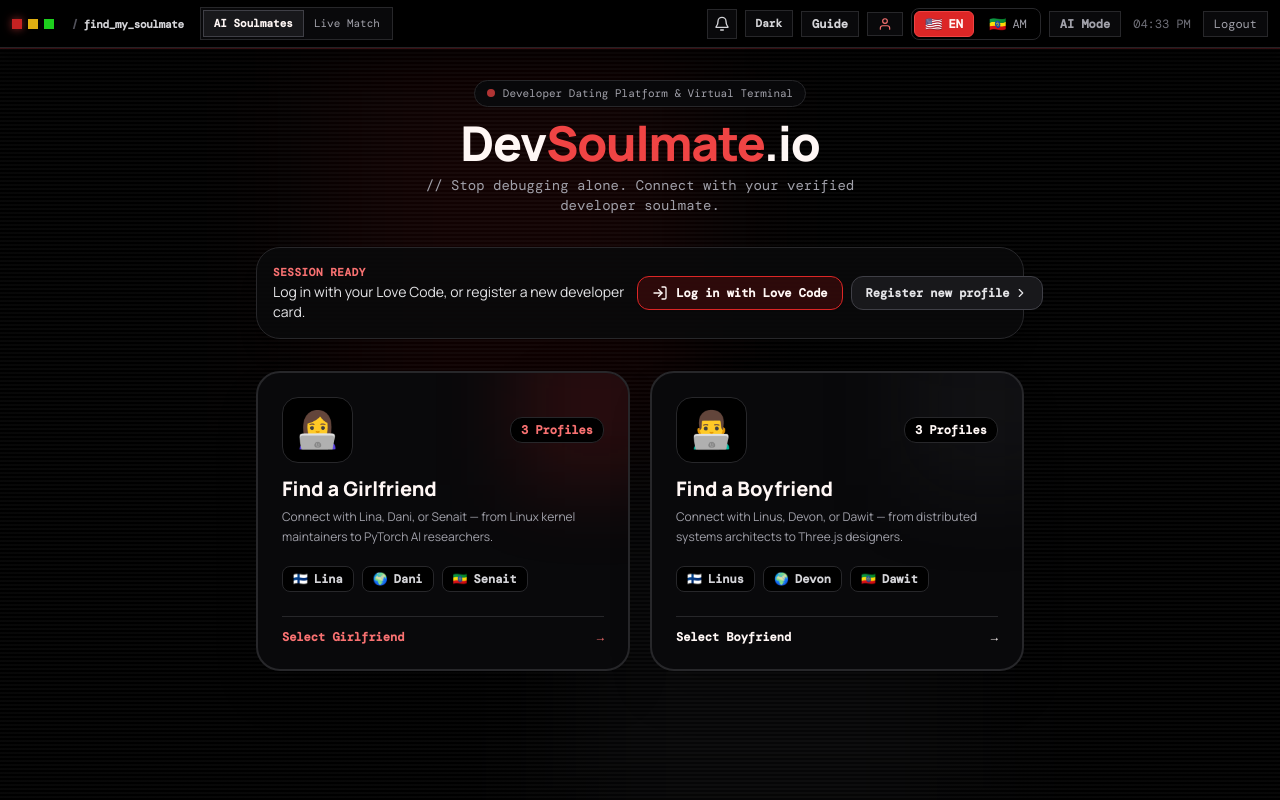
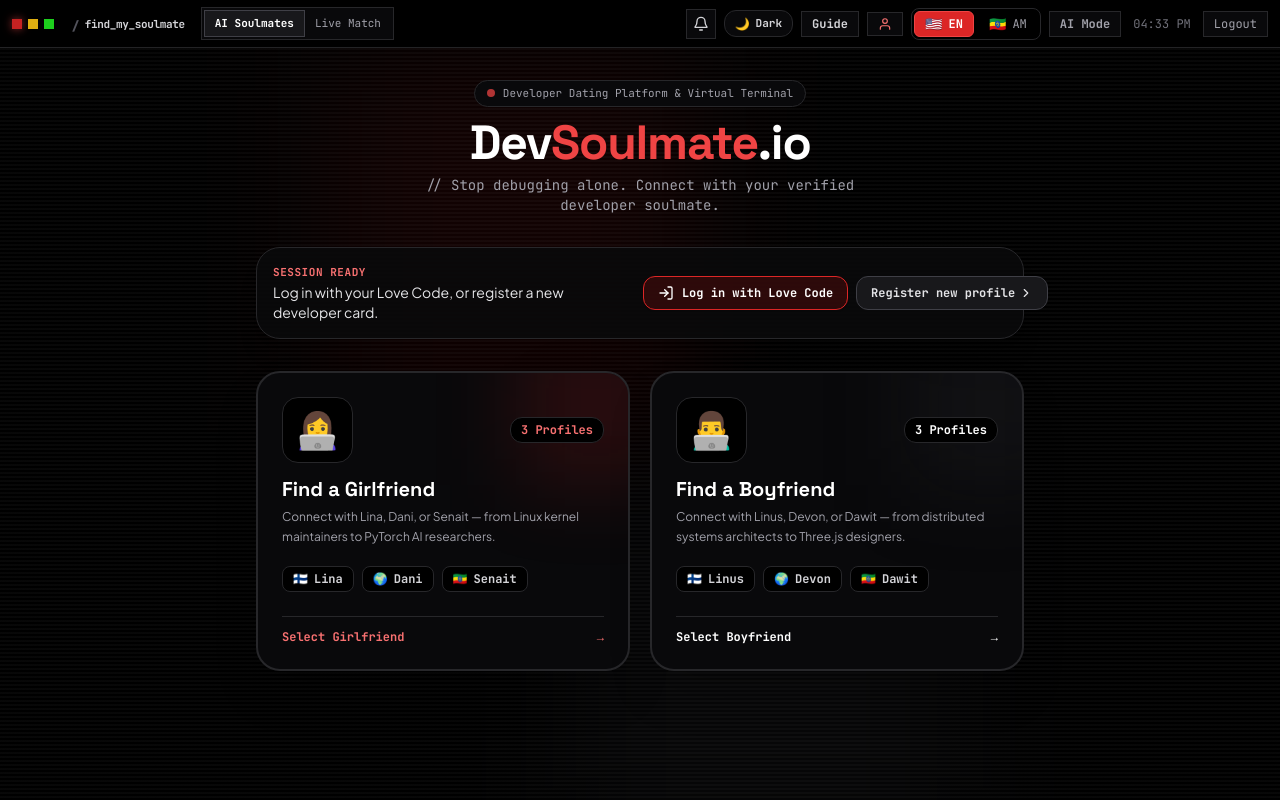
Before and after one commit to Lido01/find-my-soulmate, a React (Vite) app: page / in a window 1280 px wide. Built offline with nearby package versions, Linux system fonts and the light colour scheme.

Commit message:
feat(theme): add comprehensive Light/Dark mode styling and upgrade typography to Plus Jakarta Sans, Space Grotesk, and JetBrains Mono

```diff
--- a/index.html
+++ b/index.html
@@ -7,7 +7,7 @@
     <title>Find My Soulmate — Dev Edition</title>
     <link rel="preconnect" href="https://fonts.googleapis.com" />
     <link rel="preconnect" href="https://fonts.gstatic.com" crossorigin />
-    <link href="https://fonts.googleapis.com/css2?family=DM+Mono:wght@400;500&family=Manrope:wght@400;500;600;700;800&display=swap" rel="stylesheet" />
+    <link href="https://fonts.googleapis.com/css2?family=JetBrains+Mono:wght@400;500;600;700&family=Plus+Jakarta+Sans:wght@400;500;600;700;800&family=Space+Grotesk:wght@400;500;600;700&family=Noto+Sans+Ethiopic:wght@400;600;700&display=swap" rel="stylesheet" />
   </head>
   <body>
     <div id="root"></div>
--- a/src/components/layout/HeaderBar.jsx
+++ b/src/components/layout/HeaderBar.jsx
@@ -163,13 +163,14 @@ export default function HeaderBar({
             soundEngine.playRomanticChime();
             onToggleTheme?.();
           }}
-          className={`flex items-center gap-1.5 font-mono text-[11px] px-2.5 py-1   border transition-all shadow-sm ${
+          className={`flex items-center gap-1.5 font-mono text-[11px] px-2.5 py-1 rounded-xl border transition-all shadow-sm ${
             theme === 'light'
               ? 'bg-red-50 border-red-300 text-red-600 shadow-sm'
               : 'bg-zinc-950 border-zinc-800 text-zinc-300 hover:text-white hover:border-red-600'
           }`}
           title={theme === 'light' ? 'Switch to Dark Mode' : 'Switch to Light Mode'}
         >
+          <span className="text-xs leading-none">{theme === 'light' ? '☀️' : '🌙'}</span>
           <span className="hidden sm:inline font-bold">{theme === 'light' ? 'Light' : 'Dark'}</span>
         </button>
 
--- a/src/components/settings/ProfileSettingsModal.jsx
+++ b/src/components/settings/ProfileSettingsModal.jsx
@@ -197,6 +197,33 @@ export default function ProfileSettingsModal({
               // {lang === 'am' ? 'የድምፅ እና የሮማንቲክ ኦዲዮ ቅንብር' : 'Audio & Voice Synthesis'}
             </h3>
 
+            {/* Appearance / Theme Toggle */}
+            <div className="flex items-center justify-between p-3 rounded-2xl bg-zinc-950 border border-zinc-800">
+              <div>
+                <p className="font-mono text-xs font-bold text-white flex items-center gap-1.5">
+                  <span>{theme === 'light' ? '☀️' : '🌙'}</span>
+                  <span>{lang === 'am' ? 'የገጽታ ቀለም (Theme)' : 'Theme Appearance'}</span>
+                </p>
+                <p className="font-mono text-[11px] text-zinc-500">
+                  {theme === 'light' ? 'Active: Crisp White Light Mode' : 'Active: Cyber Red & Pitch Black Dark Mode'}
+                </p>
+              </div>
+              <button
+                type="button"
+                onClick={() => {
+                  soundEngine.playRomanticChime();
+                  onToggleTheme?.();
+                }}
+                className={`px-3 py-1.5 rounded-xl border font-bold text-xs transition-all flex items-center gap-1.5 ${
+                  theme === 'light'
+                    ? 'bg-red-600 text-white border-red-500 shadow-sm'
+                    : 'bg-zinc-900 border-zinc-700 text-zinc-300 hover:text-white'
+                }`}
+              >
+                <span>{theme === 'light' ? 'Light Mode ☀️' : 'Dark Mode 🌙'}</span>
+              </button>
+            </div>
+
             {/* Voice narration toggle */}
             <div className="flex items-center justify-between p-3 rounded-2xl bg-zinc-950 border border-zinc-800">
               <div>
--- a/src/index.css
+++ b/src/index.css
@@ -8,10 +8,10 @@
     --brand-surface: #09090b;
     --brand-surface-raised: #121214;
     --brand-line: #27272a;
-    --brand-signal: #ff5b5b;
-    --brand-signal-strong: #e52e3f;
-    --brand-text: #fff7f5;
-    --brand-muted: #b8a9aa;
+    --brand-signal: #ef4444;
+    --brand-signal-strong: #dc2626;
+    --brand-text: #ffffff;
+    --brand-muted: #a1a1aa;
   }
 
   html.theme-light, body.theme-light, .theme-light {
@@ -33,7 +33,7 @@
       radial-gradient(circle at 85% 15%, rgba(185, 28, 28, 0.06), transparent 32rem),
       #000000;
     color: #f4f4f5;
-    font-family: 'Manrope', 'Segoe UI', system-ui, sans-serif;
+    font-family: 'Plus Jakarta Sans', -apple-system, BlinkMacSystemFont, 'Segoe UI', system-ui, sans-serif;
     -webkit-font-smoothing: antialiased;
     -moz-osx-font-smoothing: grayscale;
     text-rendering: optimizeLegibility;
@@ -42,7 +42,7 @@
   button { cursor: pointer; }
   ::selection { color: #ffffff; background: #dc2626; }
   /* Amharic font fallback */
-  [lang="am"], .am-text { font-family: 'Noto Sans Ethiopic', 'Manrope', sans-serif; }
+  [lang="am"], .am-text { font-family: 'Noto Sans Ethiopic', 'Plus Jakarta Sans', sans-serif; }
 }
 
 @layer components {
@@ -107,113 +107,30 @@
   /* Shared product surface */
   .app-shell {
     background:
-      linear-gradient(rgba(255, 91, 91, 0.035) 1px, transparent 1px),
-      linear-gradient(90deg, rgba(255, 91, 91, 0.035) 1px, transparent 1px),
-      radial-gradient(circle at 50% -20%, rgba(229, 46, 63, 0.16), transparent 36rem),
+      linear-gradient(rgba(239, 68, 68, 0.035) 1px, transparent 1px),
+      linear-gradient(90deg, rgba(239, 68, 68, 0.035) 1px, transparent 1px),
+      radial-gradient(circle at 50% -20%, rgba(220, 38, 38, 0.16), transparent 36rem),
       var(--brand-ink);
     background-size: 32px 32px, 32px 32px, auto;
   }
-  /* Brand surface mapping: all existing screens resolve to the same visual system. */
-  .app-shell .bg-slate-950,
-  .app-shell .bg-slate-950\/95,
-  .app-shell .bg-slate-950\/90,
-  .app-shell .bg-slate-950\/85,
-  .app-shell .bg-slate-950\/80,
-  .app-shell .bg-slate-950\/60 { background-color: rgba(0, 0, 0, .9); }
-  .app-shell .bg-slate-900,
-  .app-shell .bg-slate-900\/95,
-  .app-shell .bg-slate-900\/90,
-  .app-shell .bg-slate-900\/80,
-  .app-shell .bg-slate-900\/60 { background-color: rgba(16, 12, 13, .96); }
-  .app-shell .bg-slate-800,
-  .app-shell .bg-slate-800\/90,
-  .app-shell .bg-slate-800\/80 { background-color: #201719; }
-  .app-shell .border-slate-800,
-  .app-shell .border-slate-800\/80,
-  .app-shell .border-slate-800\/60 { border-color: rgba(105, 53, 57, .58); }
-  .app-shell .border-slate-700,
-  .app-shell .border-slate-700\/80 { border-color: rgba(166, 82, 88, .62); }
-  .app-shell .text-white { color: var(--brand-text); }
-  .app-shell .text-slate-200,
-  .app-shell .text-slate-300 { color: #f4e9e8; }
-  .app-shell .text-slate-400 { color: #c6b8b8; }
-  .app-shell .text-slate-500,
-  .app-shell .text-slate-600 { color: #8f7e80; }
-  .app-shell .text-cyan-200,
-  .app-shell .text-cyan-300,
-  .app-shell .text-cyan-400,
-  .app-shell .text-cyan-500,
-  .app-shell .text-emerald-200,
-  .app-shell .text-emerald-300,
-  .app-shell .text-emerald-400,
-  .app-shell .text-emerald-500,
-  .app-shell .text-fuchsia-200,
-  .app-shell .text-fuchsia-300,
-  .app-shell .text-fuchsia-400,
-  .app-shell .text-indigo-300,
-  .app-shell .text-indigo-400 { color: var(--brand-signal); }
-  .app-shell .text-amber-200,
-  .app-shell .text-amber-300,
-  .app-shell .text-amber-400 { color: #ffe5dc; }
-  .app-shell .border-cyan-500,
-  .app-shell .border-cyan-600,
-  .app-shell .border-cyan-700,
-  .app-shell .border-emerald-500,
-  .app-shell .border-emerald-600,
-  .app-shell .border-emerald-700,
-  .app-shell .border-fuchsia-500,
-  .app-shell .border-fuchsia-600,
-  .app-shell .border-fuchsia-700,
-  .app-shell .border-indigo-500,
-  .app-shell .border-indigo-600 { border-color: var(--brand-signal-strong); }
-  .app-shell .bg-cyan-950,
-  .app-shell .bg-cyan-950\/60,
-  .app-shell .bg-cyan-950\/80,
-  .app-shell .bg-cyan-950\/90,
-  .app-shell .bg-emerald-950,
-  .app-shell .bg-emerald-950\/60,
-  .app-shell .bg-emerald-950\/80,
-  .app-shell .bg-emerald-950\/90,
-  .app-shell .bg-fuchsia-950,
-  .app-shell .bg-fuchsia-950\/60,
-  .app-shell .bg-fuchsia-950\/80,
-  .app-shell .bg-fuchsia-950\/90,
-  .app-shell .bg-indigo-950,
-  .app-shell .bg-indigo-950\/60,
-  .app-shell .bg-indigo-950\/80 { background-color: rgba(92, 19, 25, .58); }
-  .app-shell .bg-amber-950,
-  .app-shell .bg-amber-950\/30,
-  .app-shell .bg-amber-950\/40,
-  .app-shell .bg-amber-950\/50,
-  .app-shell .bg-amber-950\/60,
-  .app-shell .bg-amber-950\/70 { background-color: rgba(68, 31, 26, .65); }
-  .app-shell .placeholder\:text-slate-600::placeholder { color: #8f7e80; }
-  .app-shell header { box-shadow: 0 1px 0 rgba(229, 46, 63, .22), 0 12px 28px rgba(0, 0, 0, .35); }
-  .app-shell button { transition: border-color .2s ease, background-color .2s ease, color .2s ease, transform .2s ease; }
+
+  .app-shell button { transition: border-color .15s ease, background-color .15s ease, color .15s ease, transform .15s ease; }
   .app-shell button:active { transform: translateY(1px); }
   .app-shell input:focus, .app-shell textarea:focus, .app-shell select:focus {
-    outline: 2px solid rgba(255, 91, 91, 0.38);
+    outline: 2px solid rgba(239, 68, 68, 0.4);
     outline-offset: 1px;
   }
-  .surface-card {
-    background: linear-gradient(145deg, rgba(30, 18, 20, .96), rgba(8, 5, 6, .98));
-    border: 1px solid rgba(255, 91, 91, .25);
-    box-shadow: 0 14px 38px rgba(0, 0, 0, .22);
+
+  .font-brand, .font-heading {
+    font-family: 'Space Grotesk', 'Plus Jakarta Sans', sans-serif;
   }
-  .eyebrow {
-    color: #ff9b9b;
-    font: 700 10px/1.2 'DM Mono', monospace;
-    letter-spacing: .16em;
-    text-transform: uppercase;
+  .font-mono {
+    font-family: 'JetBrains Mono', 'DM Mono', monospace;
   }
   .font-sans {
-    font-family: 'Inter', -apple-system, BlinkMacSystemFont, 'Segoe UI', Roboto, sans-serif;
+    font-family: 'Plus Jakarta Sans', 'Segoe UI', sans-serif;
   }
 }
-
-  .app-shell .font-sans,
-  .app-shell { font-family: 'Manrope', 'Segoe UI', sans-serif; }
-  .app-shell .font-mono { font-family: 'DM Mono', 'Cascadia Mono', monospace; }
 
 /* Custom animations beyond Tailwind */
 @keyframes slideUp {
--- a/tailwind.config.js
+++ b/tailwind.config.js
@@ -7,9 +7,10 @@ export default {
   theme: {
     extend: {
       fontFamily: {
-        sans: ['Manrope', 'Segoe UI', 'sans-serif'],
-        mono: ['DM Mono', 'Cascadia Mono', 'Consolas', 'monospace'],
-        heading: ['Manrope', 'Segoe UI', 'sans-serif'],
+        sans: ['"Plus Jakarta Sans"', 'Manrope', 'Segoe UI', 'sans-serif'],
+        mono: ['"JetBrains Mono"', '"DM Mono"', 'Cascadia Mono', 'Consolas', 'monospace'],
+        heading: ['"Space Grotesk"', '"Plus Jakarta Sans"', 'sans-serif'],
+        brand: ['"Space Grotesk"', 'sans-serif'],
       },
       animation: {
         'pulse-slow': 'pulse 3s cubic-bezier(0.4, 0, 0.6, 1) infinite',
```
Also changed, not shown: 1 other file (tests, documents, lock files or other folders).
